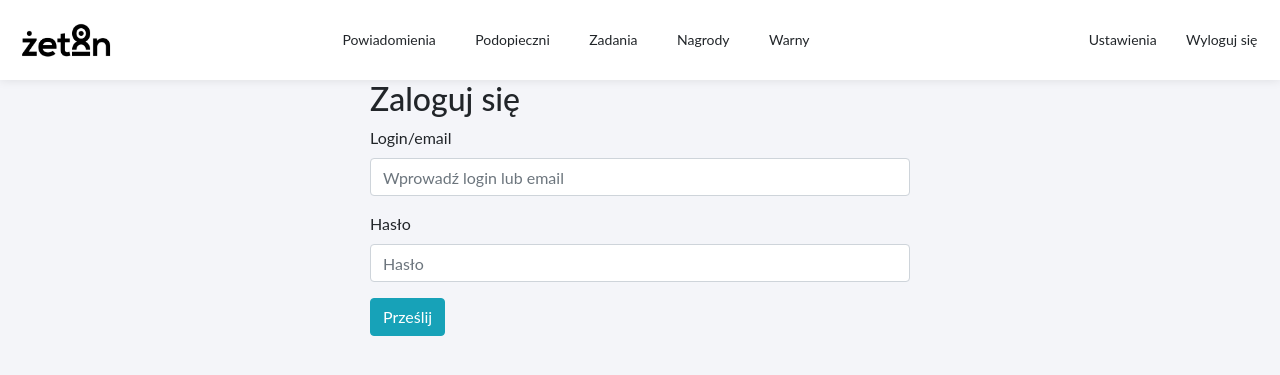
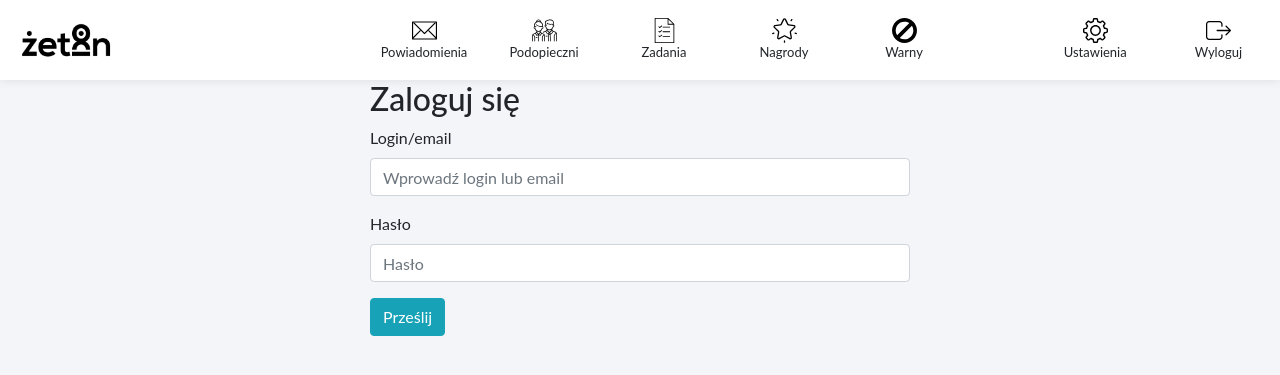
Before and after one commit to tgbdc7/zeton, a Flask app: page /login in a window 1280 px wide. Shown: the top 375 px of the page. Run offline with Flask 2, Linux system fonts and the light colour scheme; some libraries are stand-ins or nearby versions.

Commit message:
Add style for top navbar

```diff
--- a/zeton/static/css/style.css
+++ b/zeton/static/css/style.css
@@ -15,6 +15,7 @@ html {
 
 a {
   text-decoration: none;
+  margin: 0;
 }
 
 li {
@@ -44,19 +45,23 @@ body {
   position: absolute;
   -webkit-box-shadow: 0 0 10px 0 rgba(0, 0, 0, 0.1);
           box-shadow: 0 0 10px 0 rgba(0, 0, 0, 0.1);
-  -webkit-box-pack: start;
-      -ms-flex-pack: start;
-          justify-content: start;
-  -webkit-box-align: start;
-      -ms-flex-align: start;
-          align-items: flex-start;
+  -webkit-box-pack: justify;
+      -ms-flex-pack: justify;
+          justify-content: space-between;
+  -webkit-box-align: center;
+      -ms-flex-align: center;
+          align-items: center;
   z-index: 99;
   padding: 0;
+  -ms-flex-wrap: nowrap;
+      flex-wrap: nowrap;
 }
 
 .navbar .navbar-brand {
   padding: 8px 16px;
-  max-width: 20%;
+  -webkit-box-flex: 1;
+      -ms-flex: 1;
+          flex: 1;
 }
 
 .navbar .navbar-brand .logo {
@@ -68,6 +73,13 @@ body {
   width: 100px;
 }
 
+.navbar .navbar-nav {
+  font-size: 0;
+  -webkit-box-flex: 3;
+      -ms-flex: 3;
+          flex: 3;
+}
+
 @media only screen and (max-width: 991px) {
   .navbar .navbar-nav {
     width: 100%;
@@ -75,13 +87,50 @@ body {
   }
 }
 
-@media only screen and (min-width: 992px) {
+@media only screen and (min-width: 992px) and (max-width: 1199px) {
   .navbar .navbar-nav {
     width: 60%;
-    margin: 0 calc(10px);
     display: inline-block;
     text-align: center;
   }
+  .navbar .navbar-nav .navbar-btn {
+    width: 15%;
+  }
+  .navbar .navbar-nav .navbar-btn .navbar-btn__img {
+    margin: 20px auto 0;
+  }
+  .navbar .navbar-nav .navbar-btn .navbar-btn__text {
+    display: none;
+  }
+  .navbar .navbar-nav .navbar-btn:hover {
+    width: 120px;
+    text-align: center;
+  }
+  .navbar .navbar-nav .navbar-btn:hover .navbar-btn__img {
+    margin: 10px auto 0;
+  }
+  .navbar .navbar-nav .navbar-btn:hover .navbar-btn__text {
+    display: block;
+    float: left;
+    margin: 0 50%;
+    -webkit-transform: translateX(-50%);
+            transform: translateX(-50%);
+  }
+}
+
+@media only screen and (min-width: 1200px) {
+  .navbar .navbar-nav {
+    width: 60%;
+    display: inline-block;
+    text-align: center;
+  }
+}
+
+.navbar .navbar-nav_settings {
+  font-size: 0;
+  -webkit-box-flex: 1;
+      -ms-flex: 1;
+          flex: 1;
 }
 
 @media only screen and (max-width: 991px) {
@@ -91,12 +140,23 @@ body {
   }
 }
 
-@media only screen and (min-width: 992px) {
+@media only screen and (min-width: 992px) and (max-width: 1247.9px) {
   .navbar .navbar-nav_settings {
-    max-width: 20%;
-    margin: 0 calc(10px);
     display: inline-block;
-    text-align: right;
+    text-align: center;
+  }
+  .navbar .navbar-nav_settings .navbar-btn {
+    width: calc(80px + 1vw);
+  }
+  .navbar .navbar-nav_settings .navbar-btn:hover {
+    width: calc(80px + 1vw);
+    text-align: center;
+  }
+}
+
+@media only screen and (min-width: 1248px) {
+  .navbar .navbar-nav_settings .navbar-btn {
+    width: 50%;
   }
 }
 
@@ -130,7 +190,8 @@ body {
     width: calc(200px - 32px);
     margin: 0 auto;
   }
-  .navbar:hover .navbar-nav .navbar-btn .navbar-nav__text, .navbar:hover .navbar-nav_settings .navbar-btn .navbar-nav__text {
+  .navbar:hover .navbar-nav .navbar-btn .navbar-btn__text,
+  .navbar:hover .navbar-nav_settings .navbar-btn .navbar-btn__text {
     display: inline;
   }
 }
@@ -156,6 +217,8 @@ body {
 
 .navbar-btn {
   margin: 0;
+  -webkit-transition: .2s;
+  transition: .2s;
 }
 
 .navbar-btn:hover {
@@ -176,30 +239,23 @@ body {
 @media only screen and (min-width: 992px) {
   .navbar-btn {
     display: inline-block;
-    padding: 8px calc(10px + 1%);
+    padding: 8px calc(10px);
     height: 80px;
     margin: 0;
+    width: 120px;
   }
 }
 
 .navbar-btn .navbar-btn__img {
   height: 25px;
-  line-height: calc(80px - 16px);
-  display: inline;
-  margin-right: 5px;
-}
-
-@media only screen and (min-width: 992px) {
-  .navbar-btn .navbar-btn__img {
-    display: none;
-  }
+  display: block;
+  margin: 10px auto 0;
 }
 
 .navbar-btn .navbar-btn__text {
   margin: 0;
-  line-height: calc(80px - 16px);
-  display: inline;
-  font-size: 14px;
+  display: block;
+  font-size: 13px;
 }
 
 /* Sections */
--- a/zeton/static/sass/_normalize.scss
+++ b/zeton/static/sass/_normalize.scss
@@ -12,6 +12,7 @@ html {
 
 a {
     text-decoration: none;
+    margin: 0;
 }
 
 li {
--- a/zeton/static/sass/components/_navbar.scss
+++ b/zeton/static/sass/components/_navbar.scss
@@ -2,14 +2,16 @@
     background-color: $zet-white-color;
     position: absolute;
     box-shadow: $zet-box-shadow;
-    justify-content: start;
-    align-items: flex-start;
+    justify-content: space-between;
+    align-items: center;
     z-index: 99;
     padding: 0;
+    flex-wrap: nowrap;
 
     .navbar-brand {
         padding: 8px 16px;
-        max-width: 20%;
+        flex: 1;
+        //max-width: 20%;
 
         .logo {
             background-image: url(../images/zeton1b.jpg);
@@ -22,36 +24,92 @@
     }
 
     .navbar-nav {
+        font-size: 0;
+        flex: 3;
+
         @media only screen and (max-width: $zet-screen-lg-max) {
             width: 100%;
             display: block;
         }
 
-        @media only screen and (min-width: $zet-screen-lg-min) {
+        @media only screen and (min-width: $zet-screen-lg-min) and (max-width: $zet-screen-xl-max) {
             width: 60%;
-            margin: 0 calc(10px);
+            //margin: 0 calc(10px);
+            display: inline-block;
+            text-align: center;
+
+            .navbar-btn {
+                width: 15%;
+
+                .navbar-btn__img {
+                    margin: 20px auto 0;
+                }
+
+                .navbar-btn__text {
+                    display: none;
+                }
+
+                &:hover {
+                    width: 120px;
+                    text-align: center;
+
+                    .navbar-btn__img {
+                        margin: 10px auto 0;
+                    }
+
+                    .navbar-btn__text {
+                        display: block;
+                        float: left;
+                        margin: 0 50%;
+                        transform: translateX(-50%);
+                    }
+                }
+            }
+        }
+
+        @media only screen and (min-width: $zet-screen-xl-min) {
+            width: 60%;
+            //margin: 0 calc(10px);
             display: inline-block;
             text-align: center;
         }
     }
 
     .navbar-nav_settings {
+        font-size: 0;
+        flex: 1;
+
         @media only screen and (max-width: $zet-screen-lg-max) {
             width: 100%;
             display: block;
-
         }
 
-        @media only screen and (min-width: $zet-screen-lg-min) {
-            max-width: 20%;
-            margin: 0 calc(10px);
+        @media only screen and (min-width: $zet-screen-lg-min) and (max-width: 1247.9px) {
+            //max-width: 20%;
+            //margin: 0 calc(10px) 0;
             display: inline-block;
-            text-align: right;
+            text-align: center;
 
+            .navbar-btn {
+                width: calc(80px + 1vw);
+
+                &:hover {
+                    width: calc(80px + 1vw);
+                    text-align: center;
+                }
+            }
+        }
+
+        @media only screen and (min-width: 1248px) {
+
+            .navbar-btn {
+                width: 50%;
+            }
         }
 
     }
 
+    //pasek boczny
     @media only screen and (max-width: $zet-screen-lg-max) {
         width: 80px;
         height: 100%;
@@ -88,9 +146,10 @@
                 }
             }
 
-            .navbar-nav, .navbar-nav_settings {
+            .navbar-nav,
+            .navbar-nav_settings {
                 .navbar-btn {
-                    .navbar-nav__text {
+                    .navbar-btn__text {
                         display: inline;
                     }
 
@@ -119,6 +178,4 @@
             }
         }
     }
-
-
 }
--- a/zeton/static/sass/components/_navbar_btns.scss
+++ b/zeton/static/sass/components/_navbar_btns.scss
@@ -1,6 +1,8 @@
 .navbar-btn {
     margin: 0;
     //vertical-align: middle;
+    transition: .2s;
+    //line-height: calc(80px - 16px);
 
     &:hover {
         background-color: $zet-blue-color;
@@ -18,27 +20,24 @@
 
     @media only screen and (min-width: $zet-screen-lg-min) {
         display: inline-block;
-        padding: 8px calc(10px + 1%);
+        padding: 8px calc(10px);
         height: 80px;
         margin: 0;
+        width: 120px;
     }
 
     .navbar-btn__img {
         height: 25px;
-        line-height: calc(80px - 16px);
-        display: inline;
-        margin-right: 5px;
-
-        @media only screen and (min-width: $zet-screen-lg-min) {
-            display: none;
-        }
+        //line-height: calc(80px - 16px);
+        display: block;
+        margin: 10px auto 0;
+        //transform: translateY(-50%);
     }
 
     .navbar-btn__text {
         margin: 0;
-        line-height: calc(80px - 16px);
-        display: inline;
-        font-size: 14px;
-
+        //line-height: calc(80px - 16px);
+        display: block;
+        font-size: 13px;
     }
 }
--- a/zeton/templates/base.html
+++ b/zeton/templates/base.html
@@ -49,7 +49,7 @@
                 </a>
                 <a class="navbar-btn">
                     <img src="../static/images/logout.svg" alt="icon-logout" class="navbar-btn__img">
-                    <p class="navbar-btn__text">Wyloguj się</p>
+                    <p class="navbar-btn__text">Wyloguj</p>
                 </a>
             </div>
         </nav>
```
Also changed, not shown: 1 other file.
